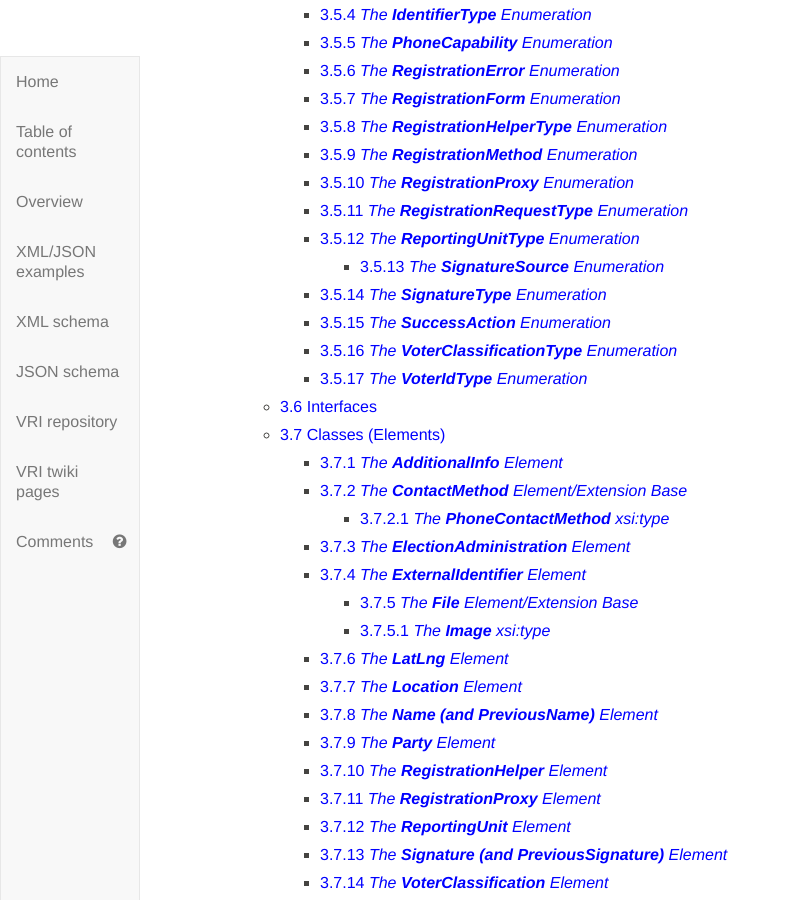
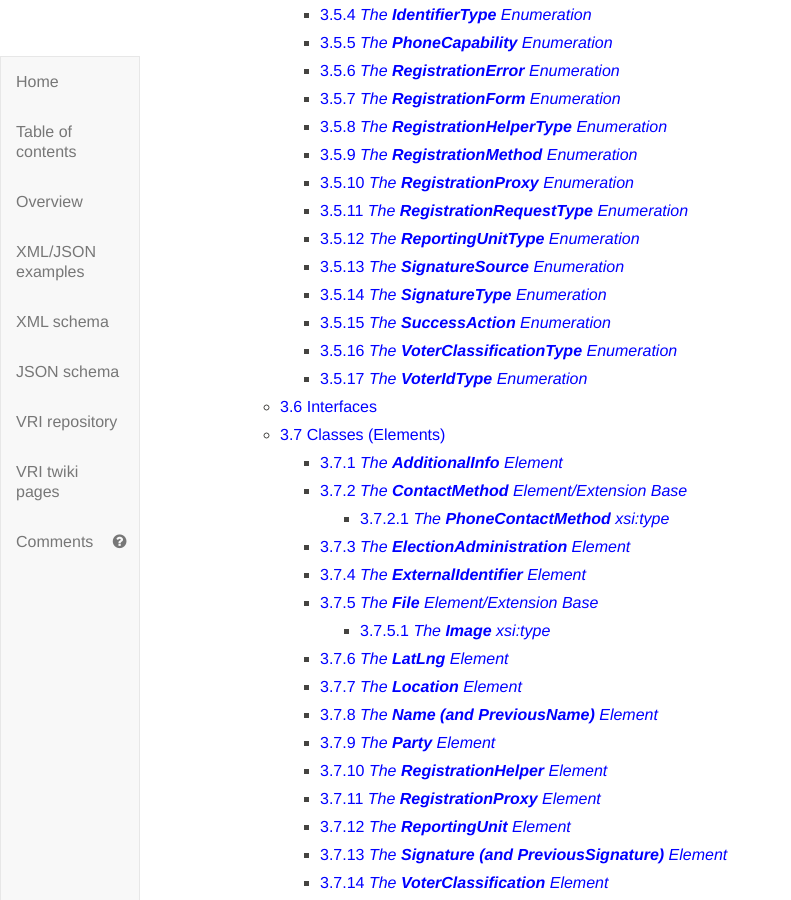
Before and after one commit to usnistgov/VoterRecordsInterchange, a Jekyll site: the page built from index.md, in a window 1280 px wide and 900 px high, scrolled down 1639 px. Shown: the whole window, without its empty margins (0-791 px from the left). Built offline with Jekyll 4.4.1, drawn with Linux system fonts in a browser that asks for light colours; our own code applies the rules of GitHub Pages for plain Markdown files.

Commit message:
minor typo corrections

```diff
--- a/index.md
+++ b/index.md
@@ -77,7 +77,7 @@
 		- [3.5.10 *The **RegistrationProxy** Enumeration*](#3510-the-registrationproxy-enumeration)
 		- [3.5.11 *The **RegistrationRequestType** Enumeration*](#3511-the-registrationrequesttype-enumeration)
 		- [3.5.12 *The **ReportingUnitType** Enumeration*](#3512-the-reportingunittype-enumeration)
-			- [3.5.13 *The **SignatureSource** Enumeration*](#3513-the-signaturesource-enumeration)
+		- [3.5.13 *The **SignatureSource** Enumeration*](#3513-the-signaturesource-enumeration)
 		- [3.5.14 *The **SignatureType** Enumeration*](#3514-the-signaturetype-enumeration)
 		- [3.5.15 *The **SuccessAction** Enumeration*](#3515-the-successaction-enumeration)
 		- [3.5.16 *The **VoterClassificationType** Enumeration*](#3516-the-voterclassificationtype-enumeration)
@@ -89,7 +89,7 @@
 			- [3.7.2.1 *The **PhoneContactMethod** xsi:type*](#3721-the-phonecontactmethod-xsitype)
 		- [3.7.3 *The **ElectionAdministration** Element*](#373-the-electionadministration-element)
 		- [3.7.4 *The **ExternalIdentifier** Element*](#374-the-externalidentifier-element)
-			- [3.7.5 *The **File** Element/Extension Base*](#375-the-file-elementextension-base)
+		- [3.7.5 *The **File** Element/Extension Base*](#375-the-file-elementextension-base)
 			- [3.7.5.1 *The **Image** xsi:type*](#3751-the-image-xsitype)
 		- [3.7.6 *The **LatLng** Element*](#376-the-latlng-element)
 		- [3.7.7 *The **Location** Element*](#377-the-location-element)
@@ -900,7 +900,7 @@ Schema Definition:
 
 <br>
 
-#### 3.5.13 *The **SignatureSource** Enumeration*
+### 3.5.13 *The **SignatureSource** Enumeration*
 Used in requests.
 
 Enumeration for source of the voter's signature, used in the `<SignatureSource>` sub-
@@ -1293,7 +1293,7 @@ Schema definition:
 
 <br>
 
-#### 3.7.5 *The **File** Element/Extension Base*
+### 3.7.5 *The **File** Element/Extension Base*
 Used in requests.
 
 `<VoterId>` optionally includes this element to specify a filename for voter identification
```
